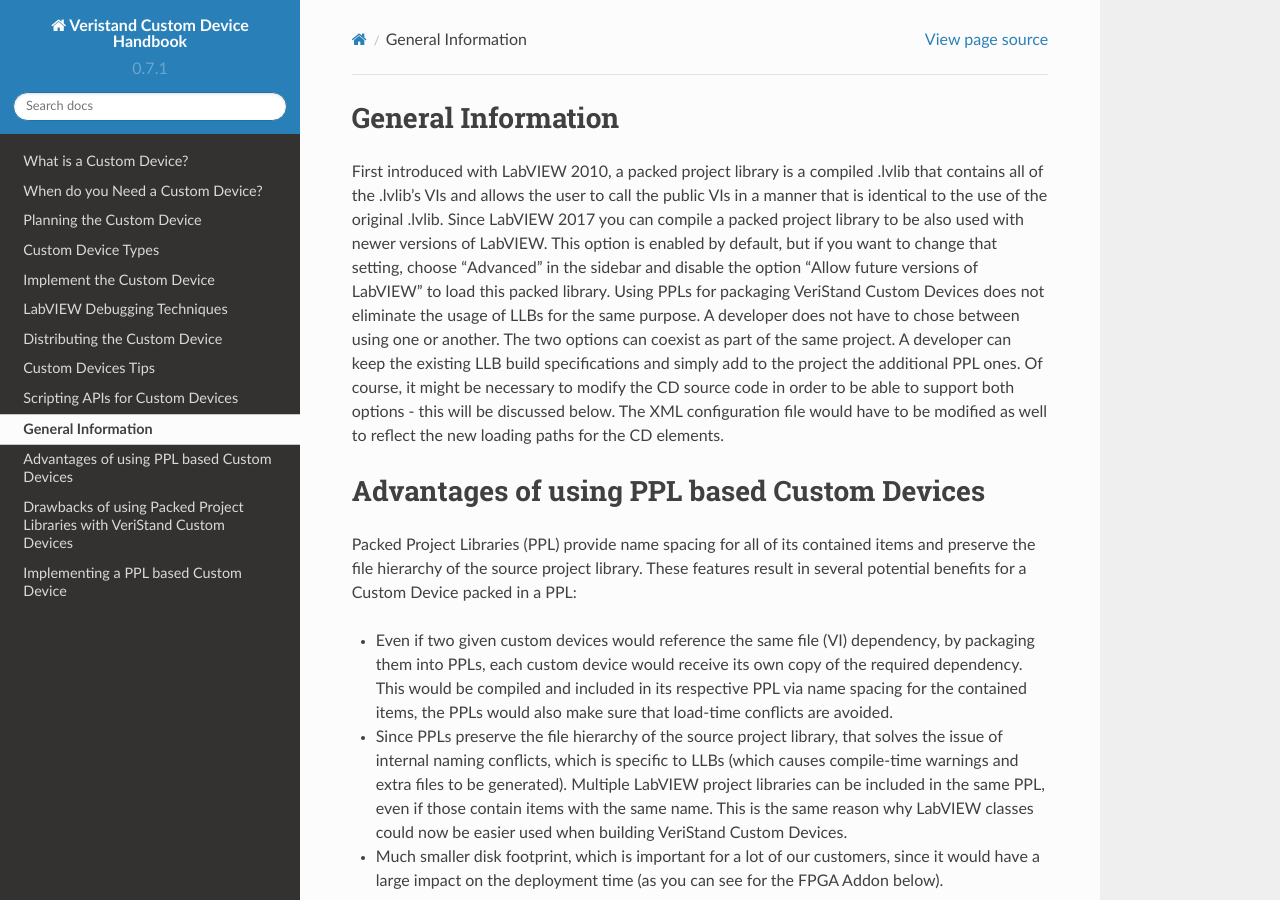
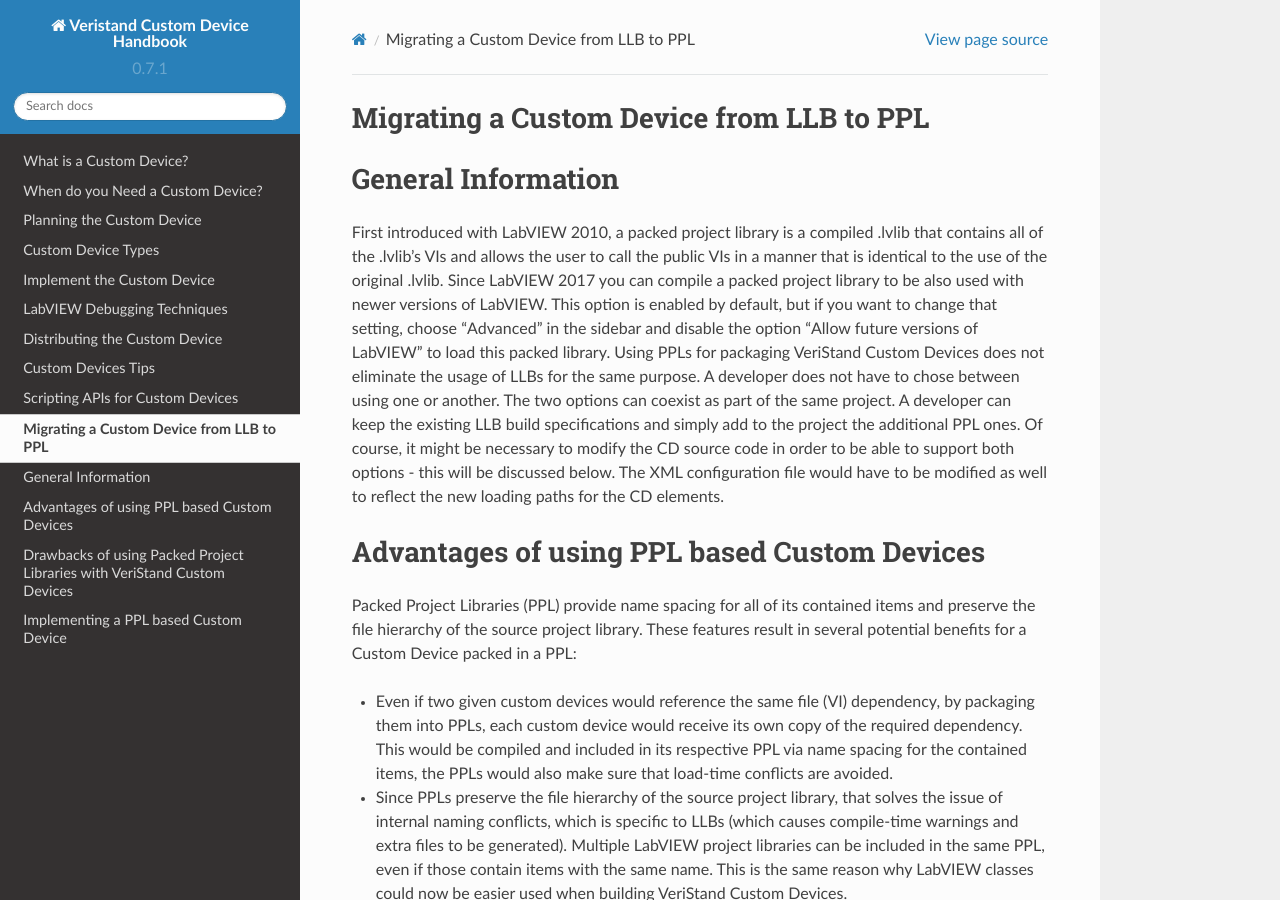
Before and after one commit to ni/niveristand-custom-device-handbook, a Sphinx documentation site: the page built from docs/Migrating_LLB_to_a_PPL_based_Custom_Device.md, in a window 1280 px wide and 900 px high. Built offline with Sphinx 7.4.7 and the Read the Docs theme 2.0.0, drawn with Linux system fonts in a browser that asks for light colours; pages that are not in the unit, such as notebooks, are missing from menus.

Commit message:
Change section title

```diff
--- a/docs/Migrating_LLB_to_a_PPL_based_Custom_Device.md
+++ b/docs/Migrating_LLB_to_a_PPL_based_Custom_Device.md
@@ -1,3 +1,5 @@
+#### Migrating a Custom Device from LLB to PPL
+
 ### General Information
 
 First introduced with LabVIEW 2010, a packed project library is a compiled .lvlib that contains all of the .lvlib’s VIs and allows the user to call the public VIs in a manner that is identical to the use of the original .lvlib. Since
```
